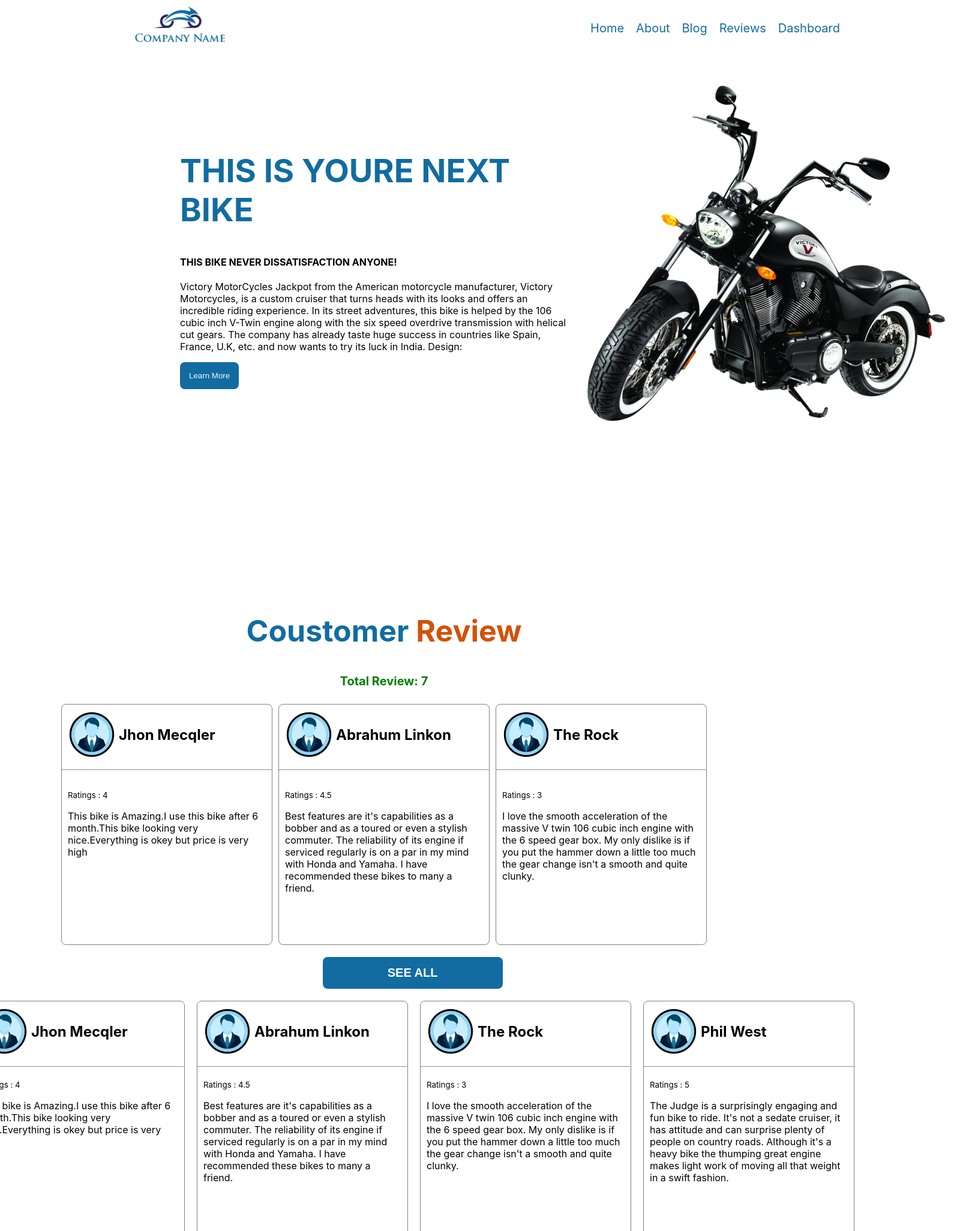
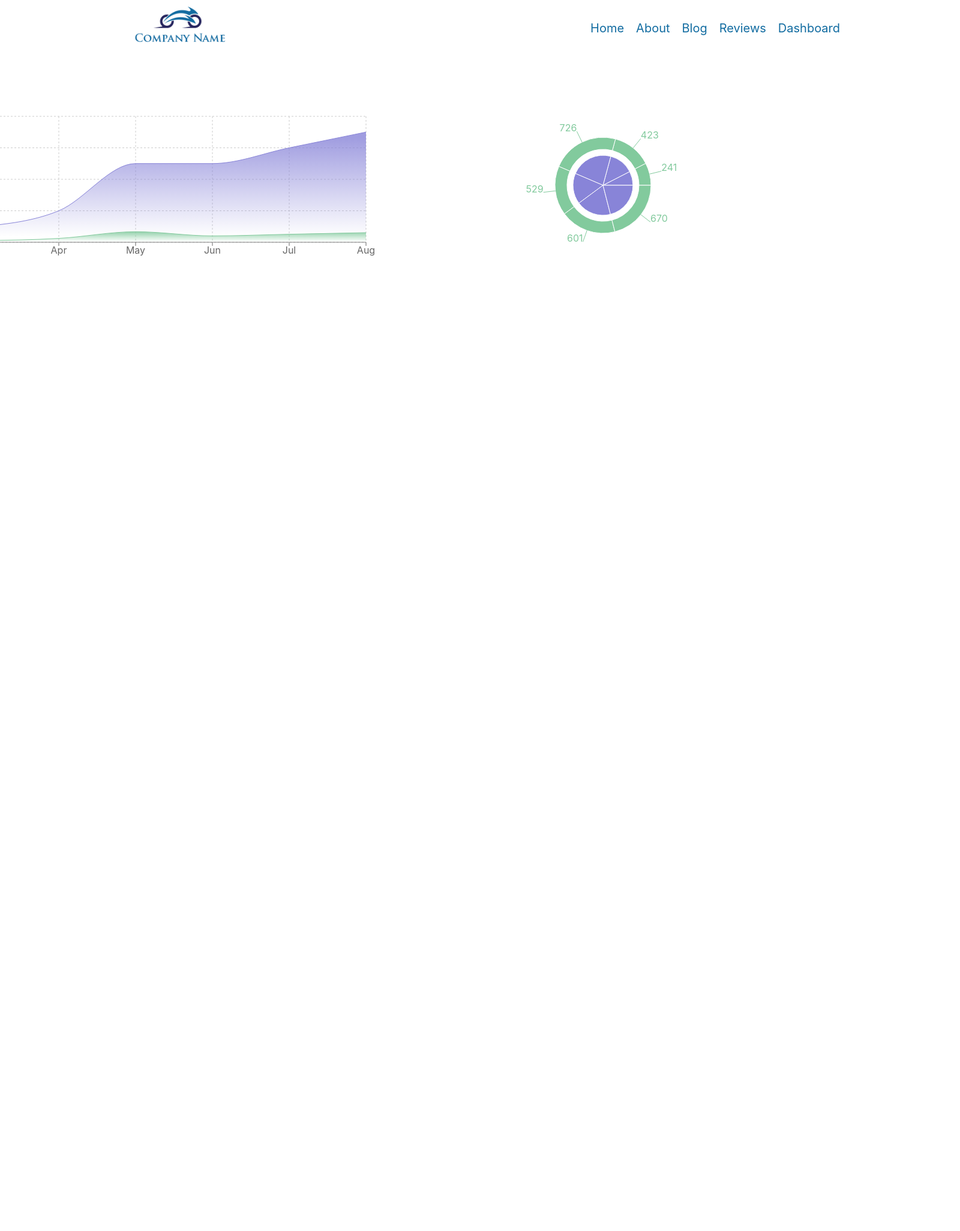
Before and after one commit to ArafatKabir01/boss-bike-review, a React (Create React App) app: page /dashboard in a window 1280 px wide. Shown: the part 20-2073 px from the top of the page at 60% size, 1600 px wide, since content can reach past the window. After the commit the page ends 800 px from the top, so only its background shows below. Built offline with nearby package versions, Linux system fonts and the light colour scheme.

Commit message:
dashboard container added

```diff
--- a/package.json
+++ b/package.json
@@ -8,7 +8,9 @@
     "@testing-library/user-event": "^13.5.0",
     "react": "^18.0.0",
     "react-dom": "^18.0.0",
+    "react-router-dom": "^6.3.0",
     "react-scripts": "5.0.0",
+    "recharts": "^2.1.9",
     "web-vitals": "^2.1.4"
   },
   "scripts": {
--- a/src/App.js
+++ b/src/App.js
@@ -1,5 +1,7 @@
 
+import { Route, Routes } from 'react-router-dom';
 import './App.css';
+import Dashboard from './components/Dashboard/Dashboard';
 import Header from './components/Header/Header';
 import Home from './components/Home/Home';
 import Review from './components/Review/Review';
@@ -8,8 +10,14 @@ function App() {
   return (
     <div>
       <Header></Header>
-      <Home></Home>
-      <Review></Review>
+      <Routes>
+        <Route path='/' element={<Home></Home>}></Route>
+        <Route path='/reviews' element={<Review></Review>}></Route>
+        <Route path='/dashboard' element={<Dashboard></Dashboard>}></Route>
+      </Routes>
+
+
+
 
     </div>
   );
--- /dev/null
+++ b/src/components/Dashboard/Dashboard.css
@@ -0,0 +1,13 @@
+.chart-container{
+
+    margin-top: 50px;
+    display: flex;
+    justify-content: center;
+}
+@media  (max-width: 601px) {
+    .chart-containe {
+        display:block;
+
+
+    }
+  }
--- /dev/null
+++ b/src/components/Dashboard/Dashboard.js
@@ -0,0 +1,43 @@
+import React from 'react';
+import { Area, AreaChart, CartesianGrid, Pie, PieChart, Tooltip, XAxis, YAxis } from 'recharts';
+import Data from '../data.json'
+import './Dashboard.css'
+
+const Dashboard = () => {
+
+    return (
+        <div className='chart-container'>
+            <div>
+            <AreaChart width={730} height={250} data={Data}
+                margin={{ top: 10, right: 30, left: 0, bottom: 0 }}>
+                <defs>
+                    <linearGradient id="colorUv" x1="0" y1="0" x2="0" y2="1">
+                    <stop offset="5%" stopColor="#8884d8" stopOpacity={0.8}/>
+                    <stop offset="95%" stopColor="#8884d8" stopOpacity={0}/>
+                    </linearGradient>
+                    <linearGradient id="colorPv" x1="0" y1="0" x2="0" y2="1">
+                    <stop offset="5%" stopColor="#82ca9d" stopOpacity={0.8}/>
+                    <stop offset="95%" stopColor="#82ca9d" stopOpacity={0}/>
+                    </linearGradient>
+                </defs>
+                <XAxis dataKey="month" />
+                <YAxis />
+                <CartesianGrid strokeDasharray="3 3" />
+                <Tooltip />
+                <Area type="monotone" dataKey="investment" stroke="#8884d8" fillOpacity={1} fill="url(#colorUv)" />
+                <Area type="monotone" dataKey="revenue" stroke="#82ca9d" fillOpacity={1} fill="url(#colorPv)" />
+                {/* <Area type="monotone" dataKey="sell" stroke="rgba(137, 43, 226, 0.274)" fillOpacity={1} fill="url(#colorPv)" /> */}
+            </AreaChart>
+            </div>
+<br />
+           <div>
+           <PieChart width={730} height={250}>
+                <Pie data={Data} dataKey="sell" nameKey="month" cx="50%" cy="50%" outerRadius={50} fill="#8884d8" />
+                <Pie data={Data} dataKey="sell" nameKey="month" cx="50%" cy="50%" innerRadius={60} outerRadius={80} fill="#82ca9d" label />
+            </PieChart>
+           </div>
+        </div>
+    );
+};
+
+export default Dashboard;
--- a/src/components/Header/Header.js
+++ b/src/components/Header/Header.js
@@ -1,4 +1,5 @@
 import React from 'react';
+import { Link } from 'react-router-dom';
 import logo from '../../images/logo.png';
 import './Header.css'
 
@@ -7,14 +8,14 @@ const Header = () => {
         <div className='header'>
             {/* logo img */}
             <div className='logo-img'>
-                <a href='/'><img src={logo}></img></a>
+                <Link to='/'><img src={logo}></img></Link>
             </div>
             <div className='manue'>
-                <a href='/'>Home</a>
-                <a href='/about'>About</a>
-                <a href='/blog'>Blog</a>
-                <a href='/reviews'>Reviews</a>
-                <a href='/dashboard'>Dashboard</a>
+                <Link to='/'>Home</Link>
+                <Link to='/Linkbout'>About</Link>
+                <Link to='/blog'>Blog</Link>
+                <Link to='/reviews'>Reviews</Link>
+                <Link to='/dashboard'>Dashboard</Link>
             </div>
         </div>
     );
--- a/src/components/Home/Home.js
+++ b/src/components/Home/Home.js
@@ -25,8 +25,8 @@ const Home = () => {
                 <h4 style={{textAlign : 'center', color:'green',fontSize:'20px'}}>Total Review: {users.length} </h4>
                 <div className='user-carts'>
                    {
-                       users.slice(0,3).map(user => <div className='user-cart'>
-                           <div style={{display:'flex', alignItems: 'center',padding:'10px'}}>
+                       users.slice(0,3).map(user => <div key={user.id} className='user-cart'>
+                           <div  style={{display:'flex', alignItems: 'center',padding:'10px'}}>
                                 <img src={user.img}></img>
                                 <h2 style={{marginLeft:'5px'}}> {user.name}</h2>
                            </div>
--- a/src/components/Review/Review.js
+++ b/src/components/Review/Review.js
@@ -8,7 +8,7 @@ const Review = () => {
         <div className='all-user-carts'>
             {
                 users.map(user =>
-                    <div className='user-cart'>
+                    <div key={user.id} className='user-cart'>
                         <div style={{display:'flex', alignItems: 'center',padding:'10px'}}>
                             <img src={user.img}></img>
                             <h2 style={{marginLeft:'5px'}}> {user.name}</h2>
--- /dev/null
+++ b/src/components/data.json
@@ -0,0 +1,38 @@
+[
+    {
+        "month": "Mar",
+        "investment": 100000,
+        "sell": 241,
+        "revenue": 10401
+    },
+    {
+        "month": "Apr",
+        "investment": 200000,
+        "sell": 423,
+        "revenue": 24500
+    },
+    {
+        "month": "May",
+        "investment": 500000,
+        "sell": 726,
+        "revenue": 67010
+    },
+    {
+        "month": "Jun",
+        "investment": 500000,
+        "sell": 529,
+        "revenue": 40405
+    },
+    {
+        "month": "Jul",
+        "investment": 600000,
+        "sell": 601,
+        "revenue": 50900
+    },
+    {
+        "month": "Aug",
+        "investment": 700000,
+        "sell": 670,
+        "revenue": 61000
+    }
+]
--- a/src/index.js
+++ b/src/index.js
@@ -1,14 +1,19 @@
 import React from 'react';
-import ReactDOM from 'react-dom';
+import ReactDOMclient from 'react-dom/client';
 import './index.css';
 import App from './App';
 import reportWebVitals from './reportWebVitals';
+import { BrowserRouter } from 'react-router-dom';
+const root = ReactDOMclient.createRoot(document.getElementById('root'))
 
-ReactDOM.render(
-  <React.StrictMode>
-    <App />
-  </React.StrictMode>,
-  document.getElementById('root')
+root.render(
+  <BrowserRouter>
+    <React.StrictMode>
+      <App />
+    </React.StrictMode>
+  </BrowserRouter>,
+
+
 );
 
 // If you want to start measuring performance in your app, pass a function
```
Also changed, not shown: 1 other file (tests, documents, lock files or other folders).
